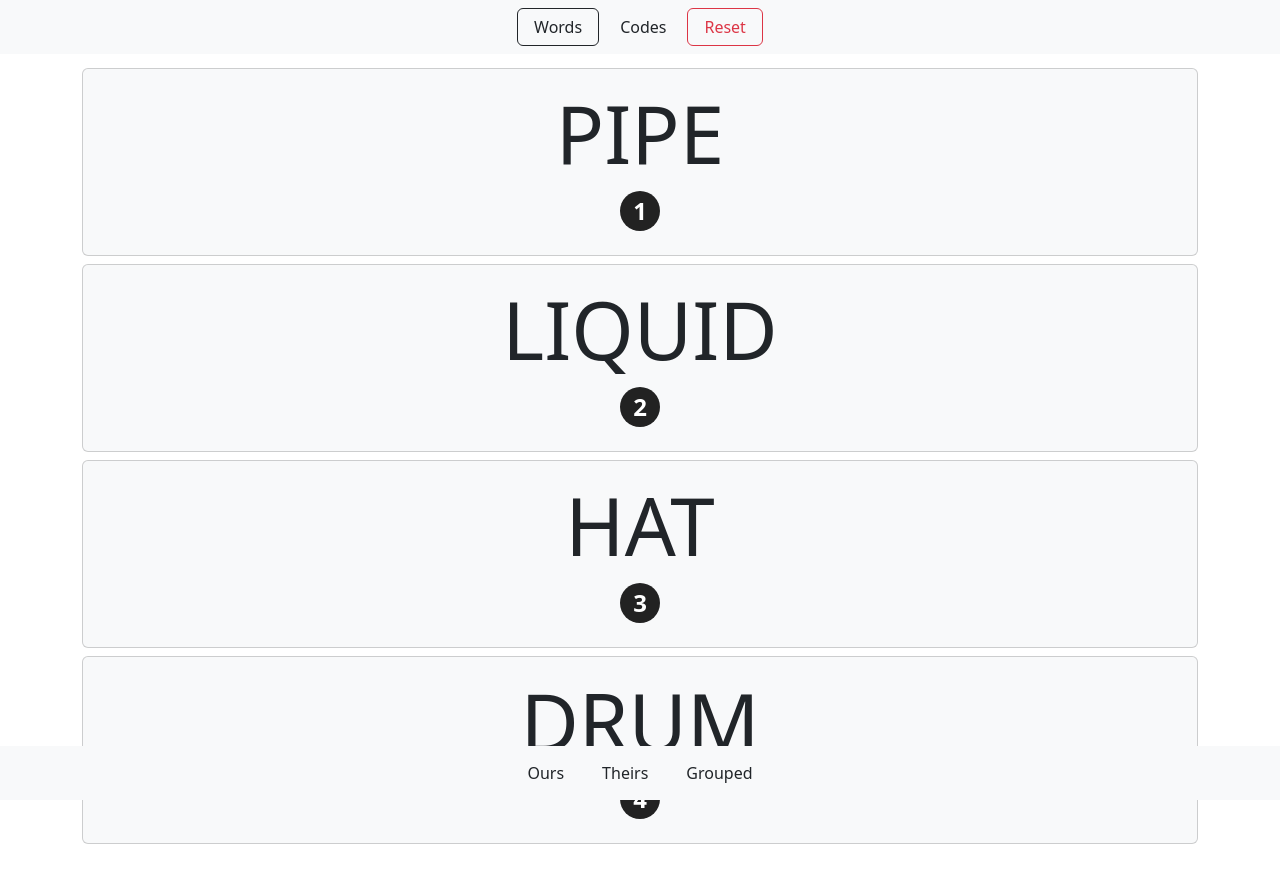
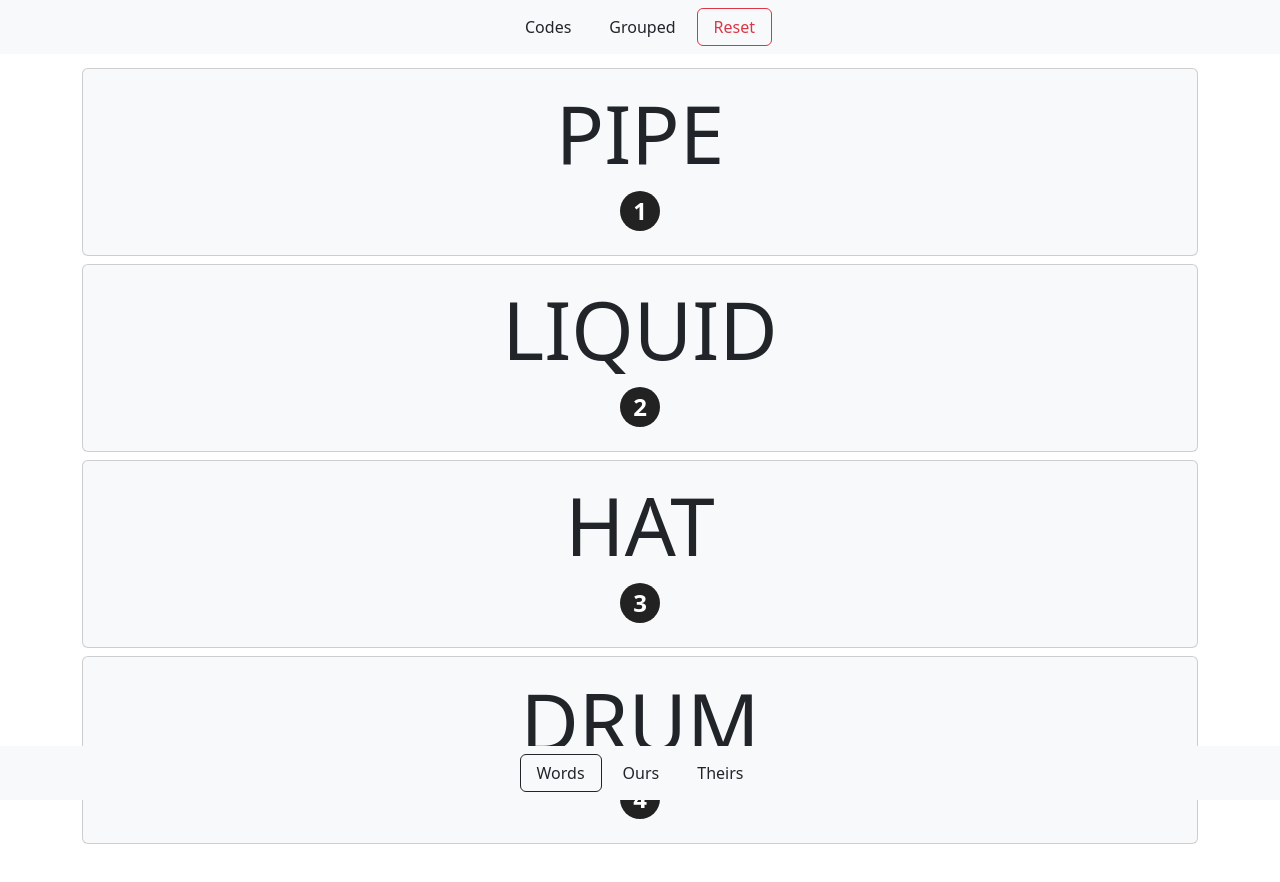
Before and after one commit to neondude/decrypt-this, a Vue app: page / in a window 1280 px wide. Shown: the top 882 px of the page. Built offline with nearby package versions, Linux system fonts and the light colour scheme.

Commit message:
fix: update navigation links in App.vue for improved routing

```diff
--- a/src/App.vue
+++ b/src/App.vue
@@ -77,10 +77,10 @@ const openResetModal = () => {
     <div class="container-md d-flex justify-content-center">
       <ul class="navbar-nav flex-row gap-1">
         <li class="nav-item">
-          <RouterLink class="btn px-3" to="/">Words</RouterLink>
+          <RouterLink class="btn px-3" to="/codes">Codes</RouterLink>
         </li>
         <li class="nav-item">
-          <RouterLink class="btn px-3" to="/codes">Codes</RouterLink>
+          <RouterLink class="btn px-3" to="/grouped">Grouped</RouterLink>
         </li>
         <li class="nav-item">
           <button class="btn btn-outline-danger px-3" type="button" @click="openResetModal">
@@ -94,13 +94,13 @@ const openResetModal = () => {
     <div class="container-md d-flex justify-content-center">
       <ul class="navbar-nav flex-row gap-1">
         <li class="nav-item">
+          <RouterLink class="btn px-3" to="/">Words</RouterLink>
+        </li>
+        <li class="nav-item">
           <RouterLink class="btn px-3" to="/clues/ours">Ours</RouterLink>
         </li>
         <li class="nav-item">
           <RouterLink class="btn px-3" to="/clues/theirs">Theirs</RouterLink>
-        </li>
-        <li class="nav-item">
-          <RouterLink class="btn px-3" to="/grouped">Grouped</RouterLink>
         </li>
       </ul>
     </div>
```
